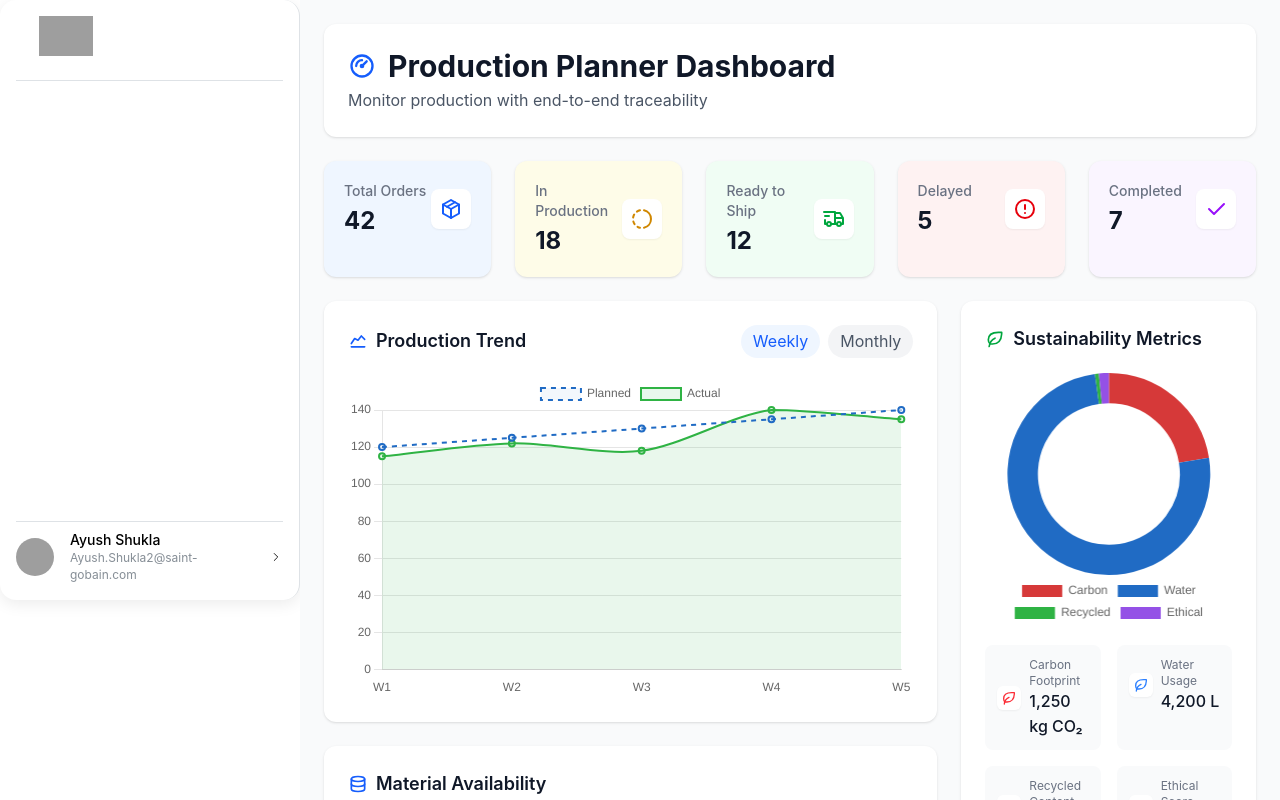
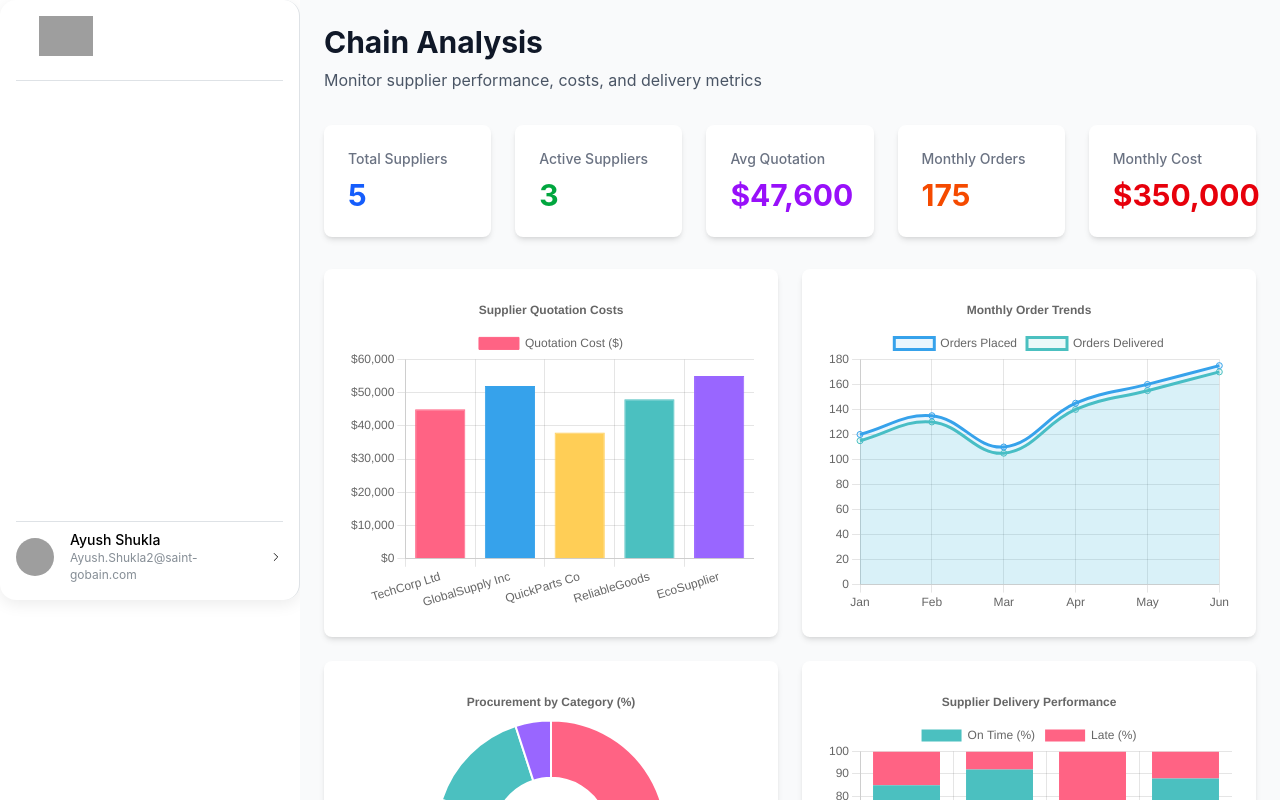
Before and after one commit to ayusshh19/Blitzhack, a React (Vite) app in the folder Blitzhack/: page / in a window 1280 px wide. Built offline with nearby package versions, Linux system fonts and the light colour scheme; sample sign-in values are in the browser's storage; grey boxes are pictures that could not be loaded.

Commit message:
[FIX] DASHBOARD LOAD

```diff
--- a/Blitzhack/src/App.jsx
+++ b/Blitzhack/src/App.jsx
@@ -20,7 +20,6 @@ import ProductionPlannerDashboard from "./Pages/ProductionPlannerDashboard";
 
 function ProtectedLayout() {
   const user = localStorage.getItem("user");
-
   return user ? (
     <>
       <Sidebar />
@@ -31,7 +30,25 @@ function ProtectedLayout() {
   );
 }
 
+function HomePageRouter() {
+  const user_data = JSON.parse(localStorage.getItem("user"));
+  const userRole = user_data?.role || "";
+
+  if (!user_data) {
+    return <Navigate to="/login" replace />;
+  }
+
+  if (userRole === "production_manager") {
+    return <ProductionPlannerDashboard />;
+  }
+
+  return <Dashboard />;
+}
+
 function App() {
+  const user_data = JSON.parse(localStorage.getItem("user"));
+  const userRole = user_data?.role || "";
+  console.log(userRole);
   return (
     <BrowserRouter>
       <Routes>
@@ -39,12 +56,7 @@ function App() {
 
         {/* Protected Routes */}
         <Route element={<ProtectedLayout />}>
-
-          (localStorage.getItem("user").role === "production_manager"? (<Route path="/" element={<ProductionPlannerDashboard />} />) : (<Route path="/" element={<Dashboard />} />))
-          {/* <Route
-            path="/production_dashboard"
-            element={<ProductionPlannerDashboard />}
-          /> */}
+          <Route path="/" element={<HomePageRouter />} />
           <Route path="/supplier" element={<Supplier />} />
           <Route
             path="/supplier/material"
@@ -56,7 +68,7 @@ function App() {
           />
           <Route
             path="/production_manager"
-            element={<GlassProductionDashboard/>}
+            element={<GlassProductionDashboard />}
           />
           <Route path="/order/:orderId" element={<OrderTracking />} />
           <Route path="/customer/material" element={<MaterialRequirement />} />
```
